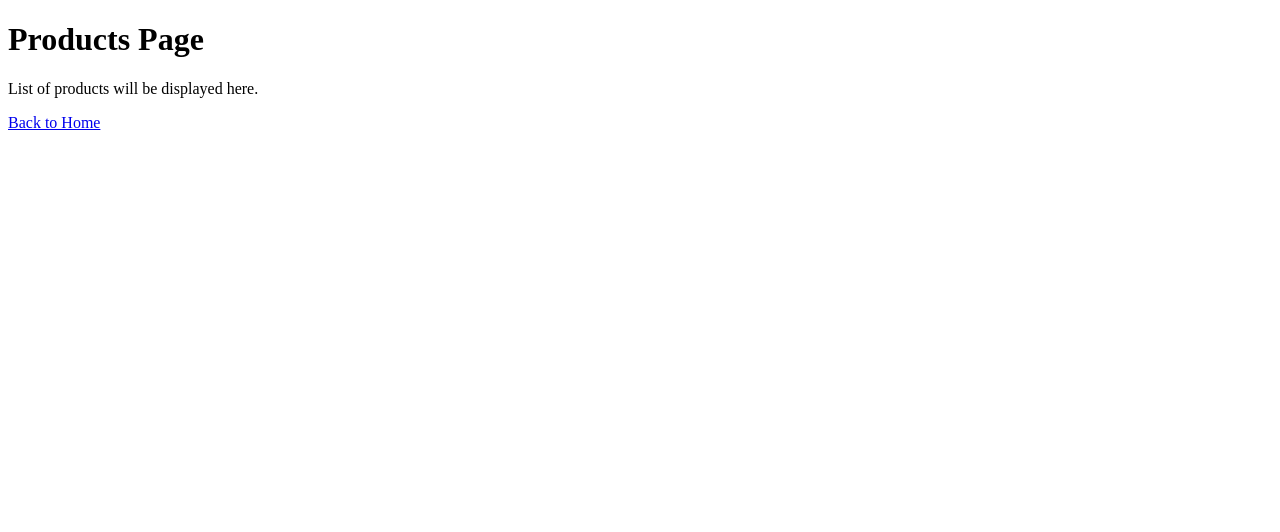
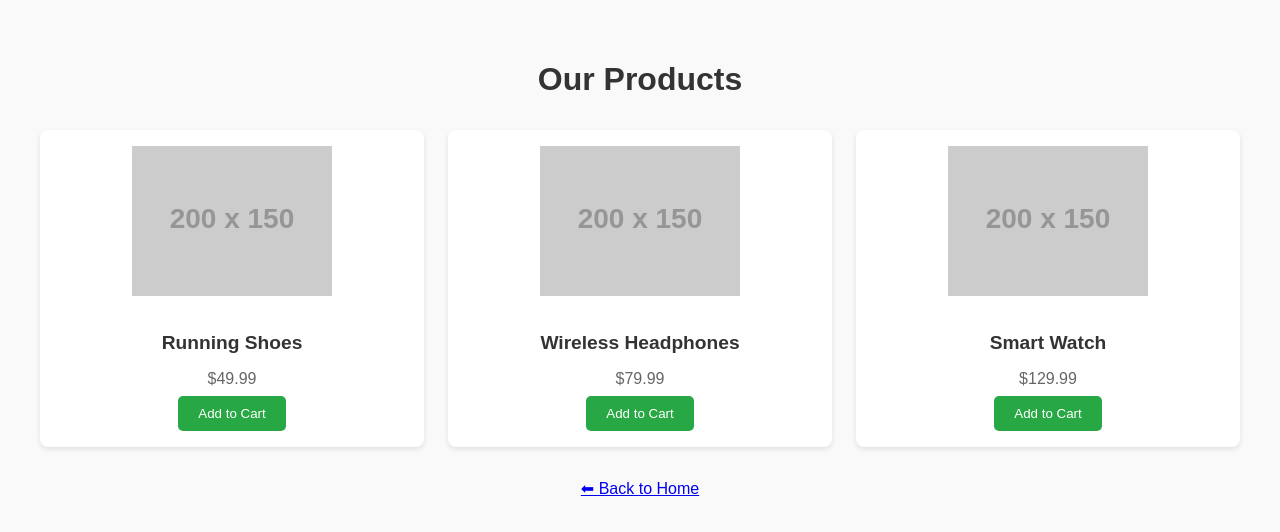
Before and after one commit to shri05-05/FrontEnd, a plain HTML site: page product.html in a window 1280 px wide. Drawn offline with Linux system fonts and the light colour scheme; placeholder pictures from the web are drawn by us.

Commit message:
Update product.html

```diff
--- a/product.html
+++ b/product.html
@@ -4,10 +4,93 @@
   <meta charset="UTF-8" />
   <meta name="viewport" content="width=device-width, initial-scale=1.0"/>
   <title>Products</title>
+  <style>
+    body {
+      font-family: Arial, sans-serif;
+      background-color: #f9f9f9;
+      padding: 2rem;
+    }
+    h1 {
+      text-align: center;
+      color: #333;
+    }
+    .product-grid {
+      display: grid;
+      grid-template-columns: repeat(auto-fit, minmax(250px, 1fr));
+      gap: 1.5rem;
+      margin-top: 2rem;
+    }
+    .product-card {
+      background: #fff;
+      border-radius: 8px;
+      padding: 1rem;
+      box-shadow: 0 2px 5px rgba(0,0,0,0.1);
+      text-align: center;
+    }
+    .product-card img {
+      max-width: 100%;
+      height: 150px;
+      object-fit: contain;
+      margin-bottom: 1rem;
+    }
+    .product-card h2 {
+      font-size: 1.2rem;
+      color: #333;
+    }
+    .product-card p {
+      color: #666;
+      margin: 0.5rem 0;
+    }
+    .product-card button {
+      padding: 10px 20px;
+      background-color: #28a745;
+      border: none;
+      color: white;
+      border-radius: 5px;
+      cursor: pointer;
+      transition: background-color 0.3s;
+    }
+    .product-card button:hover {
+      background-color: #218838;
+    }
+    .back-link {
+      display: block;
+      text-align: center;
+      margin-top: 2rem;
+    }
+  </style>
 </head>
 <body>
-  <h1>Products Page</h1>
-  <p>List of products will be displayed here.</p>
-  <a href="home.html">Back to Home</a>
+  <h1>Our Products</h1>
+
+  <div class="product-grid">
+    <!-- Product 1 -->
+    <div class="product-card">
+      <img src="https://via.placeholder.com/200x150?text=Shoes" alt="Running Shoes">
+      <h2>Running Shoes</h2>
+      <p>$49.99</p>
+      <button>Add to Cart</button>
+    </div>
+
+    <!-- Product 2 -->
+    <div class="product-card">
+      <img src="https://via.placeholder.com/200x150?text=Headphones" alt="Headphones">
+      <h2>Wireless Headphones</h2>
+      <p>$79.99</p>
+      <button>Add to Cart</button>
+    </div>
+
+    <!-- Product 3 -->
+    <div class="product-card">
+      <img src="https://via.placeholder.com/200x150?text=Watch" alt="Smart Watch">
+      <h2>Smart Watch</h2>
+      <p>$129.99</p>
+      <button>Add to Cart</button>
+    </div>
+  </div>
+
+  <div class="back-link">
+    <a href="index.html">⬅ Back to Home</a>
+  </div>
 </body>
 </html>
```
